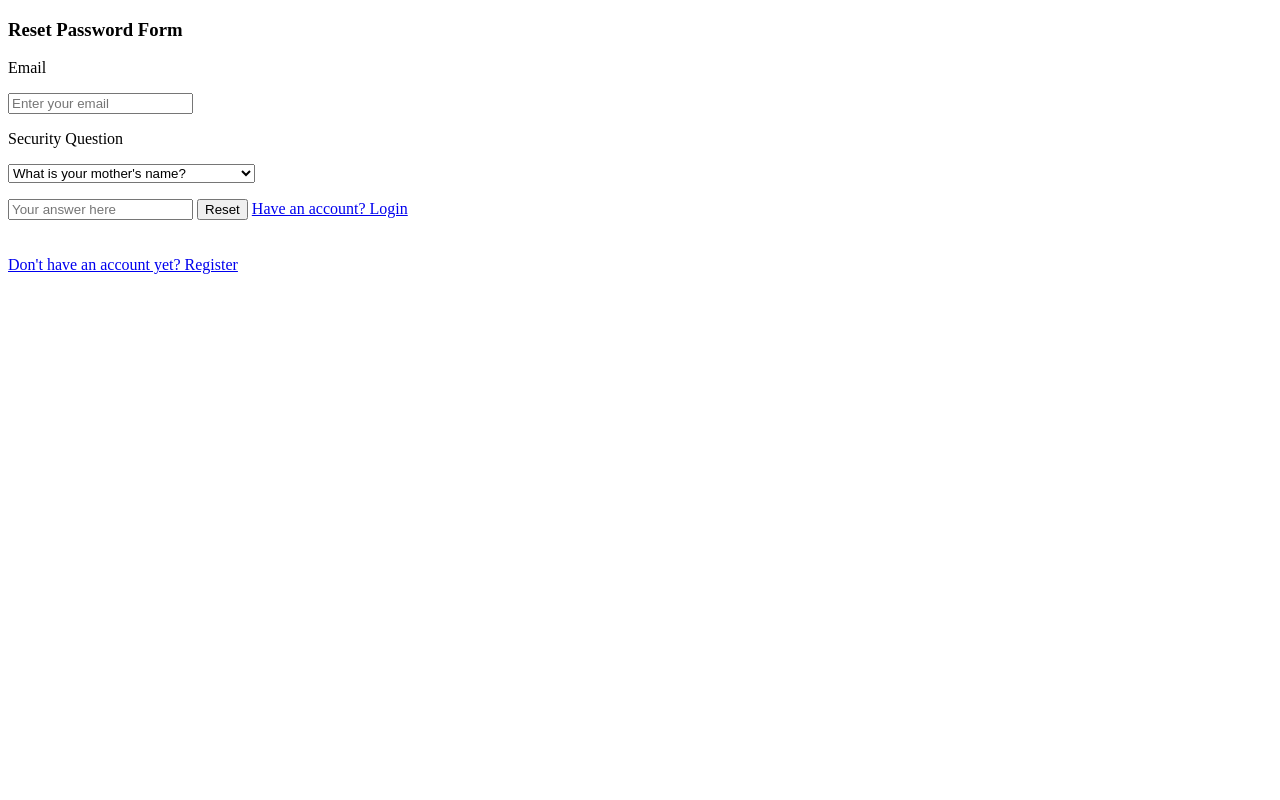
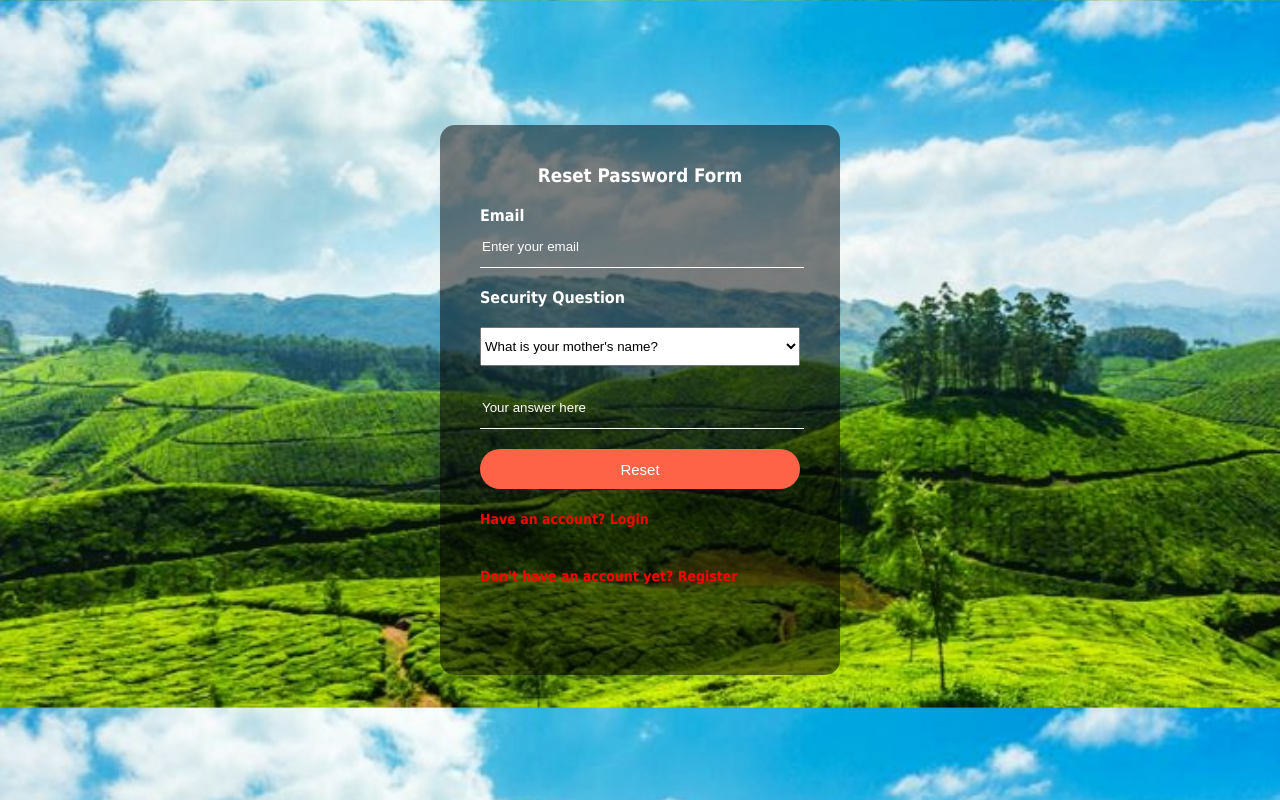
Before and after one commit to Emmykalisa/AutoMart, a plain HTML site: page UI/html/reset_pass.html in a window 1280 px wide. Drawn offline with Linux system fonts and the light colour scheme.

Commit message:
[ft-reset-pass-166246034] add link of css file to reset password page

```diff
--- a/UI/html/reset_pass.html
+++ b/UI/html/reset_pass.html
@@ -2,8 +2,8 @@
 <html lang="en">
 <head>
 	<meta charset="utf-8">
-	<title>Login form</title>
-	<link rel="stylesheet" type="text/css" href="../css/style_index.css">
+	<title>Reset password</title>
+	<link rel="stylesheet" type="text/css" href="../css/style_login.css">
 </head>
 <body>
 	<div class="form-area">
```
